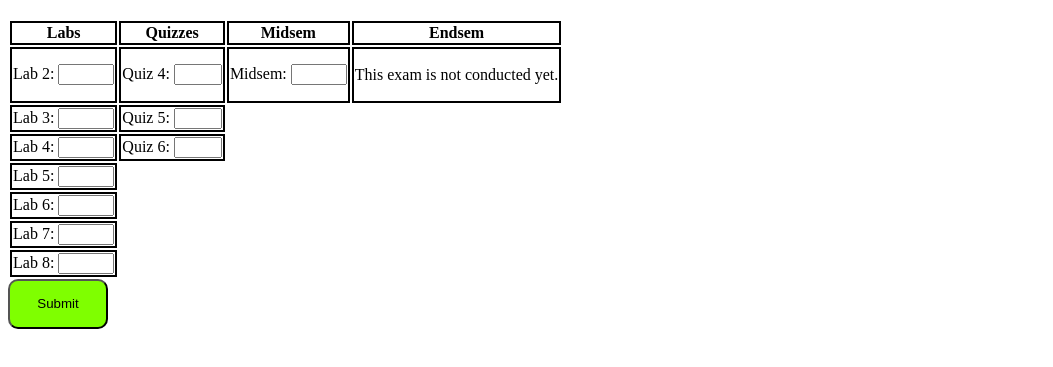
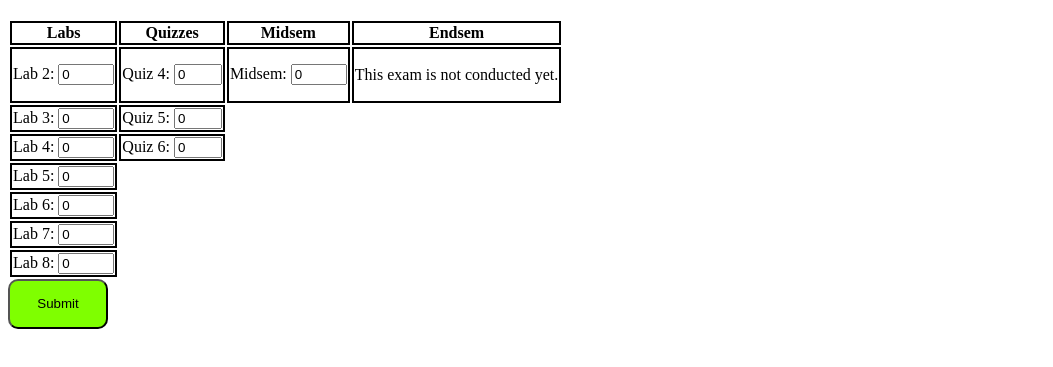
Before and after one commit to CS-101-marks/CS-101-marks.github.io, a plain HTML site: page index.html in a window 1280 px wide. Shown: the part 61-428 px from the top of the page, without its empty margins (0-1053 px from the left). Drawn offline with Linux system fonts and the light colour scheme.

Commit message:
updated default values

```diff
--- a/index.html
+++ b/index.html
@@ -37,32 +37,32 @@
                 <th>Endsem</th>
             </tr>
             <tr>
-                <td><label for="lab2">Lab 2: </label><input type="number" min="0" max="10" id="lab2"></td>
-                <td><label for="quiz4">Quiz 4: </label><input type="number" min="0" max="4" id="quiz4"></td>
-                <td><label for="midsem">Midsem: </label><input type="number" min="0" max="29" id="midsem"></td>
+                <td><label for="lab2">Lab 2: </label><input type="number" value="0" min="0" max="10" id="lab2"></td>
+                <td><label for="quiz4">Quiz 4: </label><input type="number" value="0" min="0" max="4" id="quiz4"></td>
+                <td><label for="midsem">Midsem: </label><input type="number" value="0" min="0" max="29" id="midsem"></td>
                 <td>
                     <p>This exam is not conducted yet.</p>
                 </td>
             </tr>
             <tr>
-                <td><label for="lab3">Lab 3: </label><input type="number" min="0" max="15" id="lab3"></td>
-                <td><label for="quiz5">Quiz 5: </label><input type="number" min="0" max="4" id="quiz5"></td>
+                <td><label for="lab3">Lab 3: </label><input type="number" value="0" min="0" max="15" id="lab3"></td>
+                <td><label for="quiz5">Quiz 5: </label><input type="number" value="0" min="0" max="4" id="quiz5"></td>
             </tr>
             <tr>
-                <td><label for="lab4">Lab 4: </label><input type="number" min="0" max="15" id="lab4"></td>
-                <td><label for="quiz6">Quiz 6: </label><input type="number" min="0" max="4" id="quiz6"></td>
+                <td><label for="lab4">Lab 4: </label><input type="number" value="0" min="0" max="15" id="lab4"></td>
+                <td><label for="quiz6">Quiz 6: </label><input type="number" value="0" min="0" max="4" id="quiz6"></td>
             </tr>
             <tr>
-                <td><label for="lab5">Lab 5: </label><input type="number" min="0" max="12" id="lab5"></td>
+                <td><label for="lab5">Lab 5: </label><input type="number" value="0" min="0" max="12" id="lab5"></td>
             </tr>
             <tr>
-                <td><label for="lab6">Lab 6: </label><input type="number" min="0" max="12" id="lab6"></td>
+                <td><label for="lab6">Lab 6: </label><input type="number" value="0" min="0" max="12" id="lab6"></td>
             </tr>
             <tr>
-                <td><label for="lab7">Lab 7: </label><input type="number" min="0" max="13" id="lab7"></td>
+                <td><label for="lab7">Lab 7: </label><input type="number" value="0" min="0" max="13" id="lab7"></td>
             </tr>
             <tr>
-                <td><label for="lab8">Lab 8: </label><input type="number" min="0" max="12" id="lab8"></td>
+                <td><label for="lab8">Lab 8: </label><input type="number" value="0" min="0" max="12" id="lab8"></td>
             </tr>
         </table>
         <button onclick="calc()">Submit </button>
```
